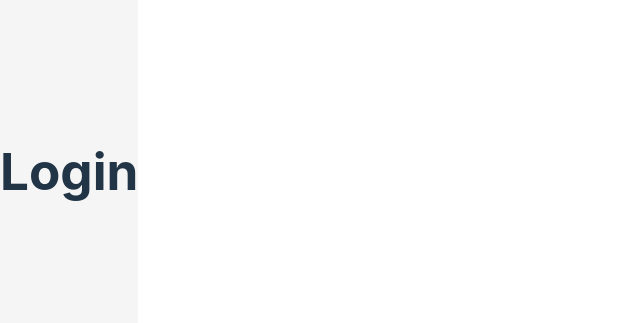
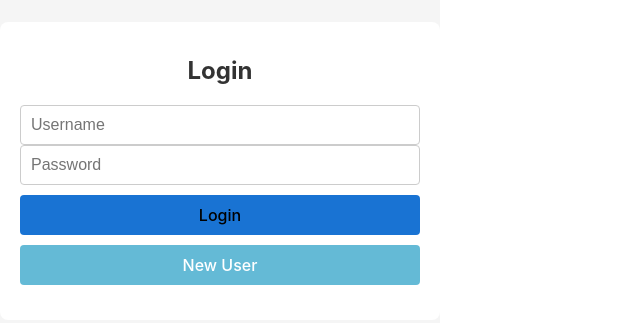
Before and after one commit to 2024-DEV3-007/OnlineBookStoreClient, a React (Vite) app in the folder onlineBookStoreClient/: page / in a window 1280 px wide. Shown: the part 229-552 px from the top of the page, without its empty margins (0-640 px from the left). Built offline with nearby package versions, Linux system fonts and the light colour scheme.

Commit message:
feat : Toggle between register screen and Login Screen

```diff
--- a/onlineBookStoreClient/src/container/login/index.css
+++ b/onlineBookStoreClient/src/container/login/index.css
@@ -6,3 +6,46 @@
   height: 100vh;
   background-color: #f5f5f5;
 }
+
+.login-form {
+  width: 100%;
+  max-width: 400px;
+  padding: 20px;
+  border-radius: 8px;
+  background-color: #ffffff;
+  text-align: center;
+}
+
+h1 {
+  margin-bottom: 20px;
+  font-size: 24px;
+  color: #333333;
+}
+
+.form-group {
+  margin-bottom: 15px;
+}
+
+input {
+  width: 100%;
+  padding: 10px;
+  font-size: 16px;
+  border: 1px solid #cccccc;
+  border-radius: 4px;
+  box-sizing: border-box;
+}
+.form-button {
+  width: 100%;
+  padding: 10px;
+  font-size: 16px;
+  background-color: #1973d3;
+  border: none;
+  border-radius: 4px;
+  cursor: pointer;
+  margin-top: 10px;
+}
+
+.form-button.already-user {
+  background-color: #64bad6;
+  color: white;
+}
--- a/onlineBookStoreClient/src/container/login/index.jsx
+++ b/onlineBookStoreClient/src/container/login/index.jsx
@@ -1,10 +1,50 @@
+import React, { useState } from "react";
+import {EMPTY_FORM_DATA,LOGIN,USERNAME,PASSWORD,REGISTER,FIRST_NAME,LAST_NAME,CONFIRM_PASSWORD,ALREADY_A_USER,NEW_USER} from "../../utils/constants";
 import "./index.css";
 
 const Login = () => {
+const [formData,setFormData] = useState(EMPTY_FORM_DATA);
+const [isNewUser, setIsNewUser] = useState(false);
+
+
+const updateFormData = (e) => {
+ setFormData({ ...formData, [e.target.name]: e.target.value });
+  };
+
+const toggleNewUser = (e) => {
+  setIsNewUser(!isNewUser);
+  setFormData(EMPTY_FORM_DATA);
+  };
+
  return (
     <div className="login-container">
       <div className="login-form">
-           <h1>Login</h1>
+        <h1 data-testid="login-heading">{isNewUser ? REGISTER : LOGIN}</h1>
+         <div className="form-group">
+            <input type="text" name="username" placeholder={USERNAME} value={formData.username}
+                    onChange={updateFormData} />
+            {isNewUser && (
+              <>
+                <input type="text" name="firstName" placeholder={FIRST_NAME} value={formData.firstName}
+                                       onChange={updateFormData} />
+                <input type="text" name="lastName" placeholder={LAST_NAME} value={formData.lastName}
+                                      onChange={updateFormData} />
+              </>)}
+            <input type="password" name="password" placeholder={PASSWORD} value={formData.password}
+                    onChange={updateFormData} />
+         {isNewUser && (
+                <input type="password" name="confirmPassword" placeholder={CONFIRM_PASSWORD} value={formData.confirmPassword}
+                          onChange={updateFormData}/>
+         )}
+        <button className="form-button" data-testid="login-id" onClick={()=>{}} >
+            {isNewUser ? REGISTER : LOGIN}
+        </button>
+        <button className={"form-button already-user"} data-testid="toggle-user-type"
+          onClick={toggleNewUser} >
+          {isNewUser ? ALREADY_A_USER : NEW_USER}
+        </button>
+         </div>
+
       </div>
     </div>
  );
--- /dev/null
+++ b/onlineBookStoreClient/src/utils/constants.js
@@ -0,0 +1,16 @@
+export const EMPTY_FORM_DATA = {
+    username: "",
+    firstName: "",
+    lastName: "",
+    password: "",
+    confirmPassword: "",
+  };
+export const LOGIN="Login";
+export const USERNAME = "Username";
+export const PASSWORD ="Password";
+export const REGISTER ="Register";
+export const FIRST_NAME="First Name";
+export const LAST_NAME="Last Name";
+export const CONFIRM_PASSWORD="Confirm Password";
+export const ALREADY_A_USER="Already a user?";
+export const NEW_USER="New User";
```
Also changed, not shown: 1 other file (tests, documents, lock files or other folders). Lines whose indentation alone changed are shown as unchanged.
